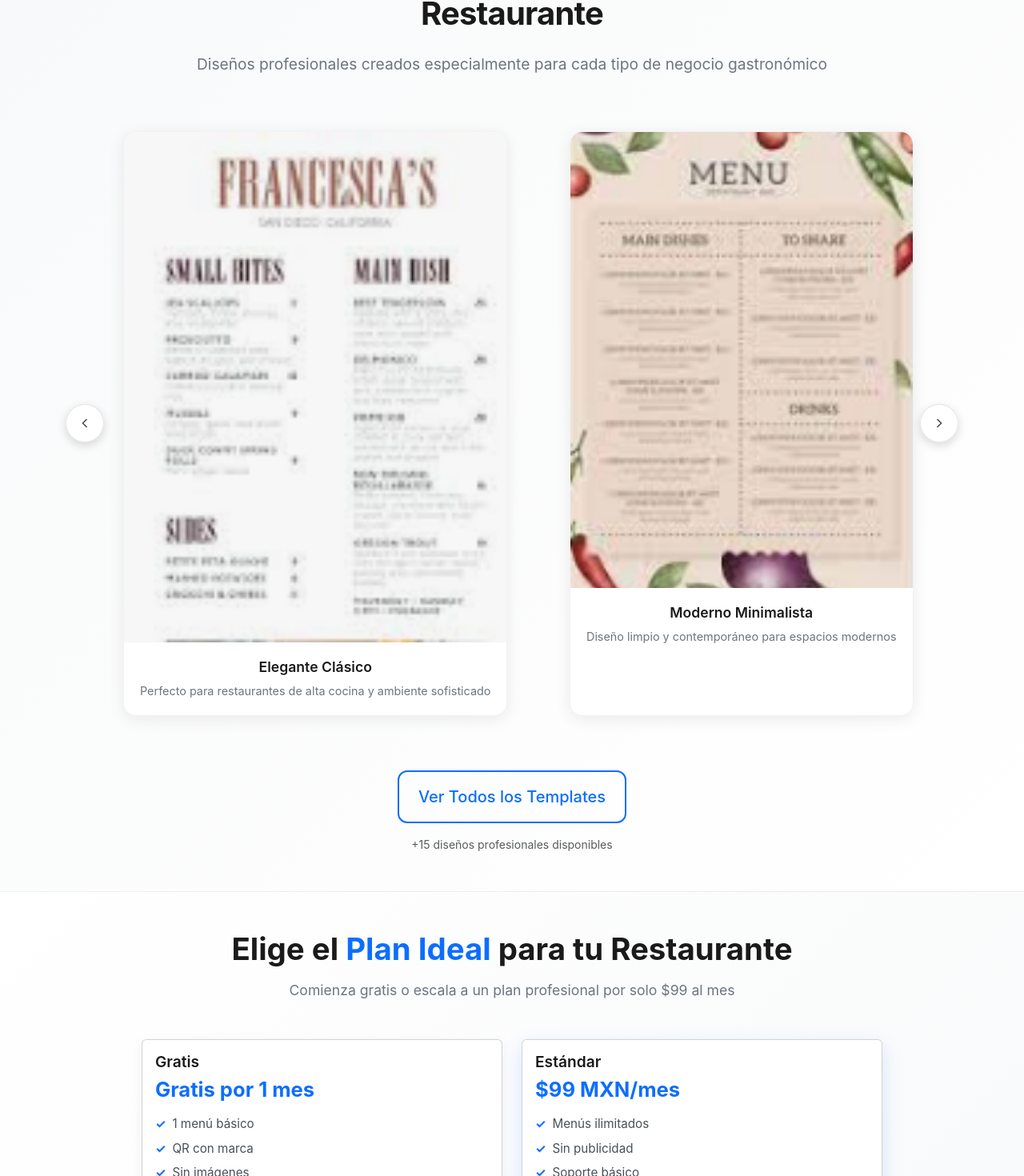
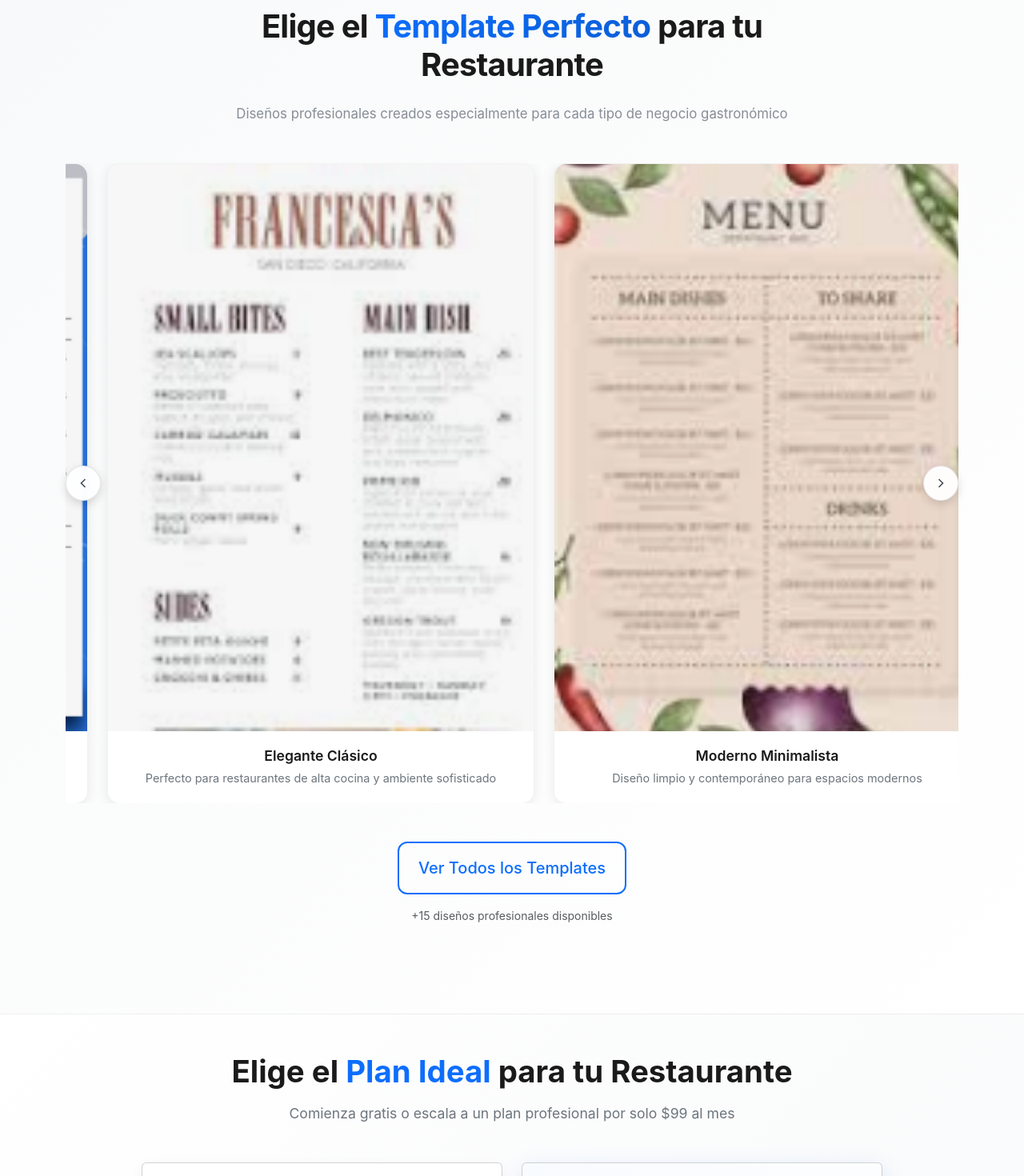
Before and after one commit to ulisesct91/qr-app, a React (Vite) app: page / in a window 1280 px wide. Shown: the part 917-2387 px from the top of the page at 80% size. Built offline with nearby package versions, Linux system fonts and the light colour scheme.

Commit message:
landing-page-done

```diff
--- a/src/components/PlansSection.css
+++ b/src/components/PlansSection.css
@@ -23,13 +23,14 @@
 }
 
 .plan-card:hover {
-  transform: translateY(-6px);
-  box-shadow: 0 8px 25px rgba(0, 0, 0, 0.08);
+  transform: translateY(-4px);
+  box-shadow: 0 10px 28px rgba(0, 0, 0, 0.1);
 }
 
 .plan-featured {
+  background: linear-gradient(135deg, #f8fbff 0%, #ffffff 100%);
   border: 2px solid #0d6efd;
-  box-shadow: 0 8px 25px rgba(13, 110, 253, 0.15);
+  box-shadow: 0 8px 28px rgba(13, 110, 253, 0.15);
 }
 
 .plan-name {
@@ -40,7 +41,7 @@
 }
 
 .plan-price {
-  font-size: 1.6rem;
+  font-size: 1.8rem;
   font-weight: 700;
   color: #0d6efd;
 }
@@ -63,3 +64,14 @@
   font-weight: bold;
   margin-right: 0.5rem;
 }
+
+.plan-card .card-body {
+  display: flex;
+  flex-direction: column;
+  justify-content: space-between;
+}
+
+.btn-outline-primary:hover {
+  background-color: #0d6efd !important;
+  color: #fff !important;
+}
--- a/src/components/TemplatesCarousel.css
+++ b/src/components/TemplatesCarousel.css
@@ -1,16 +1,15 @@
-/* TemplatesCarousel.css - Versión mejorada */
-
 /* ===== SECTION STYLING ===== */
 .templates-carousel-section {
   background: linear-gradient(135deg, #f8f9fa 0%, #ffffff 100%);
   border-top: 1px solid rgba(0, 0, 0, 0.05);
   position: relative;
+  padding: 4rem 0;
 }
 
 /* ===== HEADER ===== */
 .section-header {
-  max-width: 800px;
-  margin: 0 auto;
+  max-width: 720px;
+  margin: 0 auto 3rem auto;
 }
 
 .section-title {
@@ -30,8 +29,8 @@
 }
 
 .section-subtitle {
-  font-size: 1.1rem;
-  color: #6c757d;
+  font-size: 1.05rem;
+  color: #868e96;
   font-weight: 400;
   line-height: 1.6;
   margin-bottom: 0;
@@ -41,13 +40,12 @@
 .templates-carousel-wrapper {
   position: relative;
   margin: 0 auto;
-  max-width: 100%;
+  max-width: 1200px;
 }
 
 .templates-carousel-container {
-  overflow: hidden; /* evita desbordamiento */
-  padding: 0 40px; /* margen más limpio */
-  max-width: 1200px; /* centra y limita en pantallas grandes */
+  overflow: hidden;
+  padding: 0 40px;
   margin: 0 auto;
 }
 
@@ -73,8 +71,8 @@
   background: rgba(255, 255, 255, 0.95);
   border: 1px solid rgba(0, 0, 0, 0.1);
   border-radius: 50%;
-  width: 48px;
-  height: 48px;
+  width: 44px;
+  height: 44px;
   display: flex;
   align-items: center;
   justify-content: center;
@@ -87,24 +85,15 @@
 }
 
 .carousel-nav:hover:not(.disabled) {
-  background: #ffffff;
-  color: #0d6efd;
+  background: #0d6efd;
+  color: #fff;
   transform: scale(1.05);
-  box-shadow: 0 6px 20px rgba(13, 110, 253, 0.2);
+  box-shadow: 0 6px 20px rgba(13, 110, 253, 0.25);
 }
 
 .carousel-nav.disabled {
-  opacity: 0.5;
+  opacity: 0.4;
   cursor: not-allowed;
-  transform: scale(0.95);
-}
-
-.carousel-nav svg {
-  transition: transform 0.2s ease;
-}
-
-.carousel-nav:hover:not(.disabled) svg {
-  transform: scale(1.1);
 }
 
 /* ===== TEMPLATE CARDS ===== */
@@ -117,7 +106,7 @@
   background: #ffffff;
   border-radius: 16px;
   overflow: hidden;
-  box-shadow: 0 4px 20px rgba(0, 0, 0, 0.08);
+  box-shadow: 0 3px 15px rgba(0, 0, 0, 0.08);
   transition: all 0.3s ease;
   border: 1px solid rgba(0, 0, 0, 0.05);
   height: 100%;
@@ -126,8 +115,8 @@
 }
 
 .template-card-inner:hover {
-  transform: translateY(-8px);
-  box-shadow: 0 12px 35px rgba(0, 0, 0, 0.15);
+  transform: translateY(-5px);
+  box-shadow: 0 10px 28px rgba(0, 0, 0, 0.15);
   border-color: rgba(13, 110, 253, 0.2);
 }
 
@@ -153,16 +142,12 @@
 /* ===== OVERLAY ===== */
 .template-overlay {
   position: absolute;
-  top: 0;
-  left: 0;
-  right: 0;
-  bottom: 0;
+  inset: 0;
   background: linear-gradient(
     135deg,
     rgba(0, 0, 0, 0.65) 0%,
     rgba(0, 0, 0, 0.4) 100%
   );
-  backdrop-filter: blur(px);
   display: flex;
   align-items: center;
   justify-content: center;
@@ -175,14 +160,12 @@
 }
 
 .preview-btn {
-  background: rgba(255, 255, 255, 0.95) !important;
-  border: none !important;
-  background: #2563eb !important; /* Azul elegante */
+  background: #2563eb !important;
   color: #fff !important;
   font-weight: 600 !important;
   font-size: 0.85rem !important;
   padding: 0.6rem 1.2rem !important;
-  backdrop-filter: blur(10px);
+  border-radius: 10px !important;
   transition: all 0.3s ease;
   text-transform: uppercase;
   letter-spacing: 0.5px;
@@ -191,13 +174,9 @@
 }
 
 .preview-btn:hover {
-  background: #1e4db7 !important; /* Azul más oscuro */
+  background: #1e4db7 !important;
   transform: translateY(-2px);
-  box-shadow: 0 4px 15px rgba(0, 0, 0, 0.2);
-}
-
-.preview-btn svg {
-  flex-shrink: 0;
+  box-shadow: 0 4px 15px rgba(0, 0, 0, 0.25);
 }
 
 /* ===== CONTENT ===== */
@@ -214,7 +193,6 @@
   font-weight: 600;
   color: #1a1a1a;
   margin-bottom: 0.5rem;
-  line-height: 1.3;
 }
 
 .template-description {
@@ -237,130 +215,7 @@
 .templates-cta .btn-outline-primary:hover {
   background-color: #0d6efd !important;
   border-color: #0d6efd !important;
+  color: #fff !important;
   transform: translateY(-2px);
-  box-shadow: 0 6px 20px rgba(13, 110, 253, 0.3);
+  box-shadow: 0 6px 20px rgba(13, 110, 253, 0.25);
 }
-
-/* ===== RESPONSIVE OVERRIDES ===== */
-
-/* Mobile */
-@media (max-width: 767px) {
-  .templates-carousel-container {
-    padding: 0 20px;
-  }
-
-  .carousel-nav {
-    width: 40px;
-    height: 40px;
-  }
-
-  .template-content {
-    padding: 1rem;
-  }
-
-  .template-name {
-    font-size: 1rem;
-  }
-
-  .template-description {
-    font-size: 0.85rem;
-  }
-
-  .section-title {
-    font-size: 1.8rem;
-  }
-
-  .section-subtitle {
-    font-size: 1rem;
-  }
-}
-
-/* Tablet */
-@media (min-width: 768px) and (max-width: 991px) {
-  .templates-carousel-container {
-    padding: 0 40px;
-  }
-
-  .carousel-nav {
-    width: 44px;
-    height: 44px;
-  }
-}
-
-/* Desktop */
-@media (min-width: 992px) {
-  .templates-carousel-container {
-    padding: 0 60px;
-  }
-}
-
-/* Large Desktop */
-@media (min-width: 1200px) {
-  .section-title {
-    font-size: 2.5rem;
-  }
-
-  .section-subtitle {
-    font-size: 1.2rem;
-  }
-}
-
-/* ===== CAROUSEL LIBRARY OVERRIDES ===== */
-.react-multi-carousel-list {
-  position: static !important;
-}
-
-.react-multi-carousel-track {
-  padding: 20px 0 !important;
-  display: flex !important;
-  align-items: stretch !important;
-}
-
-.react-multi-carousel-item {
-  display: flex !important;
-  align-items: stretch !important;
-  min-width: 250px; /* asegura ancho mínimo */
-  box-sizing: border-box;
-}
-
-/* Ocultar botones por defecto de la librería */
-.react-multi-carousel-arrow {
-  display: none !important;
-}
-
-/* ===== ACCESSIBILITY ===== */
-@media (prefers-reduced-motion: reduce) {
-  .template-card-inner {
-    transition: none;
-  }
-
-  .template-image {
-    transition: none;
-  }
-
-  .template-overlay {
-    transition: none;
-  }
-
-  .carousel-nav {
-    transition: none;
-  }
-}
-
-/* Focus states */
-.carousel-nav:focus,
-.preview-btn:focus {
-  outline: 2px solid #0d6efd;
-  outline-offset: 2px;
-}
-
-/* High contrast mode support */
-@media (prefers-contrast: high) {
-  .template-card-inner {
-    border: 2px solid #000000;
-  }
-
-  .carousel-nav {
-    border: 2px solid #000000;
-  }
-}
```
